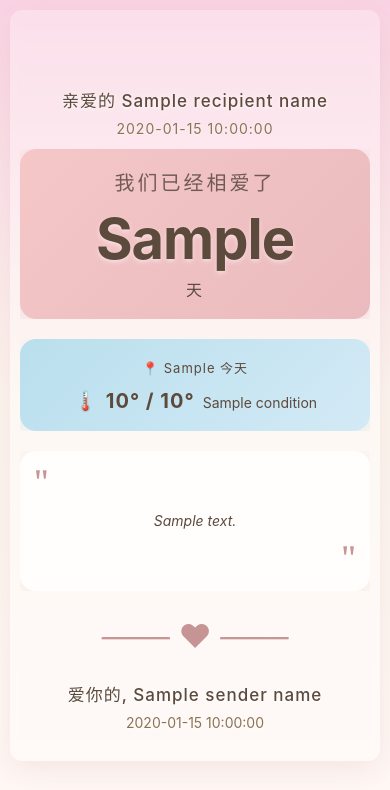
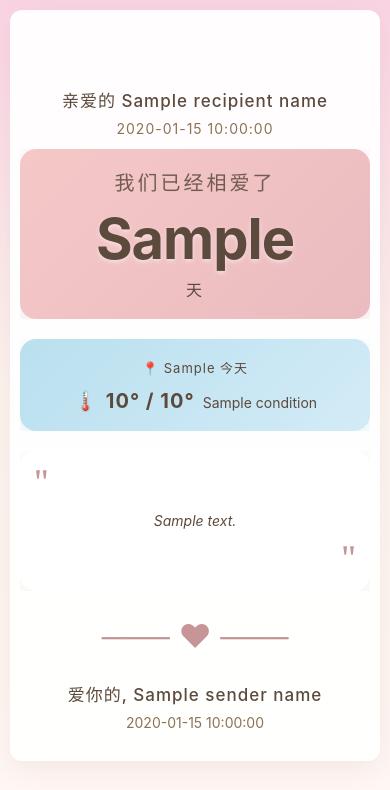
Before and after one commit to Stinncsky/daily-love-email, a Python web app: template templates/romantic.html in a window 390 px wide. Shown: the top 790 px of the page. Run offline with Jinja, Linux system fonts and the light colour scheme; the template is opened without the code that fills it: most values are stand-ins (such as "Sample title", 1, 10 or a date in 2020).

Commit message:
refactor: 移动端改为卡片内背景图布局
- 移动端背景图从全屏改为卡片容器内显示
- 与桌面版保持一致的视觉体验
- 移动端主容器使用白色背景 rgba(255, 255, 255, 0.95)

Co-Authored-By: Claude Opus 4.6 <noreply@anthropic.com>

```diff
--- a/templates/romantic.html
+++ b/templates/romantic.html
@@ -129,11 +129,9 @@
                 min-width: 100% !important;
             }
 
-            /* Mobile main container - transparent no border */
+            /* Mobile main container - with background image in card */
             .main-container {
-                background: rgba(255, 255, 255, 0.25) !important;
-                backdrop-filter: blur(3px) !important;
-                -webkit-backdrop-filter: blur(3px) !important;
+                background-color: rgba(255, 255, 255, 0.95) !important;
                 border-radius: 16px !important;
                 border: none !important;
                 overflow: hidden !important;
@@ -256,16 +254,13 @@
 </head>
 <body style="margin: 0; padding: 0; font-family: -apple-system, BlinkMacSystemFont, 'Segoe UI', 'PingFang SC', 'Hiragino Sans GB', 'Microsoft YaHei', 'WenQuanYi Micro Hei', sans-serif; -webkit-font-smoothing: antialiased;">
 
-    <!-- ==================== MOBILE VERSION (Full screen background) ==================== -->
+    <!-- ==================== MOBILE VERSION (Card with background) ==================== -->
     <table role="presentation" class="mobile-bg" border="0" cellpadding="0" cellspacing="0" width="100%" style="display: none; background: linear-gradient(180deg, #FAD4E4 0%, #FDF6F0 50%, #FFF8F5 100%);">
         <tr>
-            <td background="{{ background_image_url|default('') }}" style="background-image: url('{{ background_image_url|default('') }}'); background-size: cover; background-position: center center; background-repeat: no-repeat; min-height: 100vh;" align="center" valign="top">
+            <td align="center" style="padding: 20px 10px;" class="mobile-padding">
 
-                <table role="presentation" border="0" cellpadding="0" cellspacing="0" width="100%">
-                    <tr>
-                        <td align="center" style="padding: 40px 10px;" class="mobile-padding">
-
-                            <table role="presentation" class="container main-container" border="0" cellpadding="0" cellspacing="0" width="560" style="max-width: 560px; width: 100%;">
+                <!-- Main Card Container with Background -->
+                <table role="presentation" class="container main-container" border="0" cellpadding="0" cellspacing="0" width="560" background="{{ background_image_url|default('') }}" style="max-width: 560px; width: 100%; background-image: url('{{ background_image_url|default('') }}'); background-size: cover; background-position: center; background-repeat: no-repeat;">
 
                                 <!-- Icon Section -->
                                 <tr>
@@ -383,13 +378,10 @@
 
                             </table>
 
+                            <!-- Bottom Spacer -->
                             <table role="presentation" border="0" cellpadding="0" cellspacing="0" width="100%">
                                 <tr><td style="height: 20px;"></td></tr>
                             </table>
-
-                        </td>
-                    </tr>
-                </table>
 
             </td>
         </tr>
```
